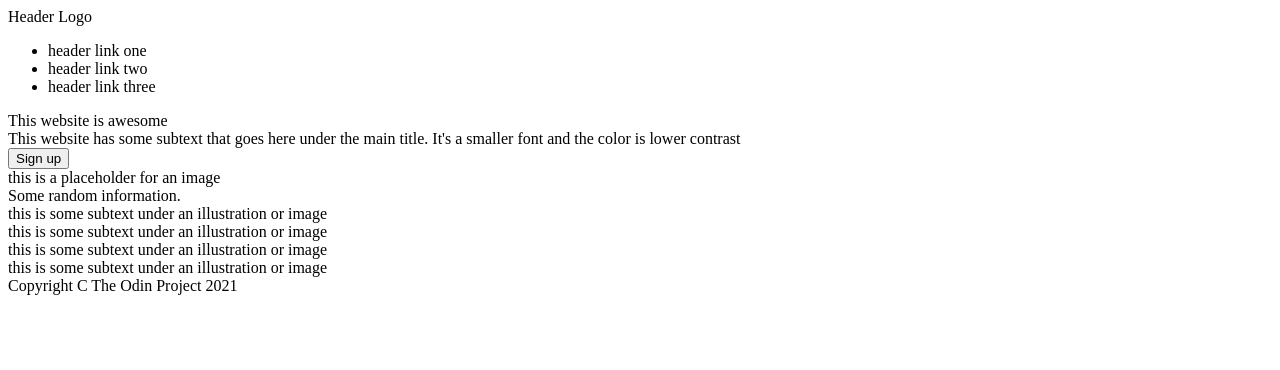
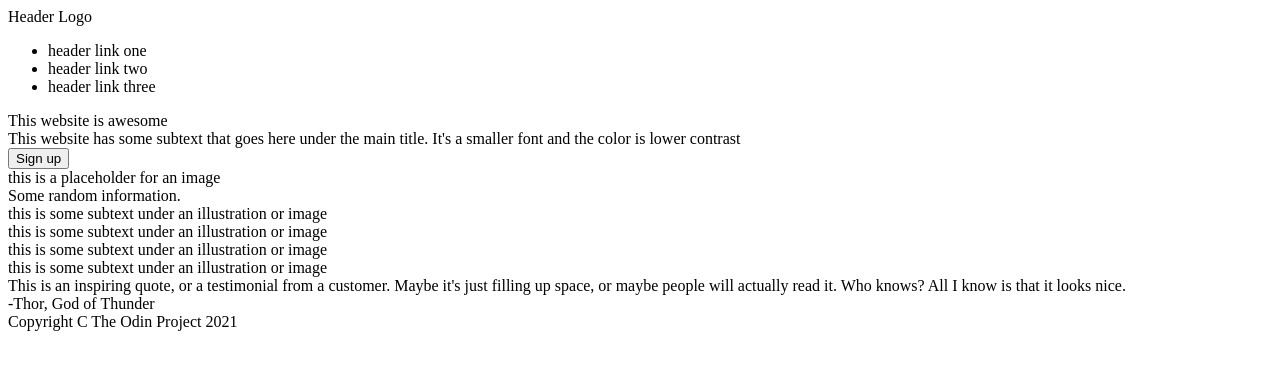
Before and after one commit to edurflores/landing-page-top, a plain HTML site: page index.html in a window 1280 px wide. Drawn offline with Linux system fonts and the light colour scheme.

Commit message:
HTML: Updated quote section. Added text quote

```diff
--- a/index.html
+++ b/index.html
@@ -46,6 +46,11 @@
         </div>
 
         <div class="quote-section">
+            <div class="quote">
+                This is an inspiring quote, or a testimonial from a customer. Maybe it's just filling up space,
+                or maybe people will actually read it. Who knows? All I know is that it looks nice.
+            </div>
+            <div class="quote-autor">-Thor, God of Thunder</div>
 
         </div>
 
```
